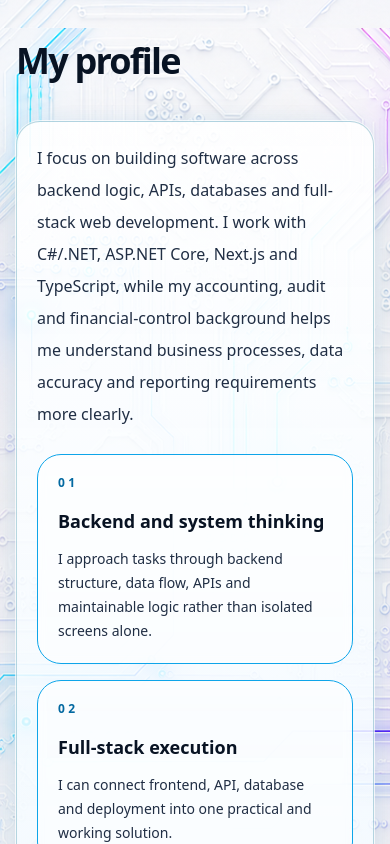
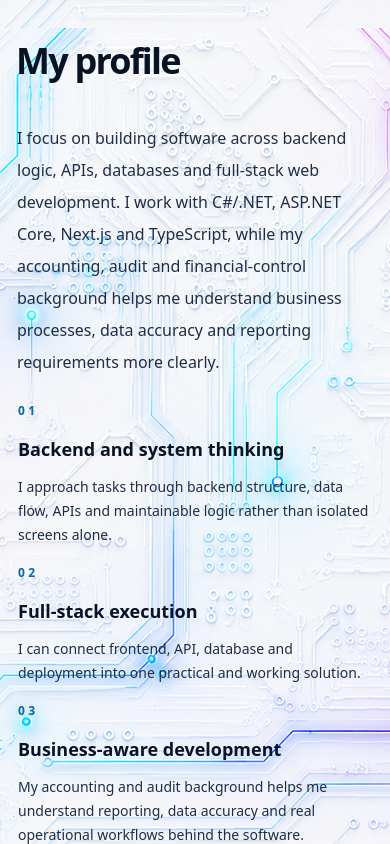
Before and after one commit to viktor132607/MyPortfolioPage, a Next.js app: page /en in a window 390 px wide. Shown: the part 1660-2504 px from the top of the page. Built offline with nearby package versions, Linux system fonts and the light colour scheme; no server answers.

Commit message:
Remove profile card chrome on mobile

```diff
--- a/src/app/mobile-skills.css
+++ b/src/app/mobile-skills.css
@@ -59,6 +59,24 @@
     -webkit-backdrop-filter: none !important;
   }
 
+  #about > article.card {
+    padding: 0 !important;
+    border-color: transparent !important;
+    background: transparent !important;
+    box-shadow: none !important;
+    backdrop-filter: none !important;
+    -webkit-backdrop-filter: none !important;
+  }
+
+  #about > article.card > div > div.grid > div {
+    padding: 0 !important;
+    border-color: transparent !important;
+    background: transparent !important;
+    box-shadow: none !important;
+    backdrop-filter: none !important;
+    -webkit-backdrop-filter: none !important;
+  }
+
   #experience .card {
     padding: 1.125rem;
   }
```
